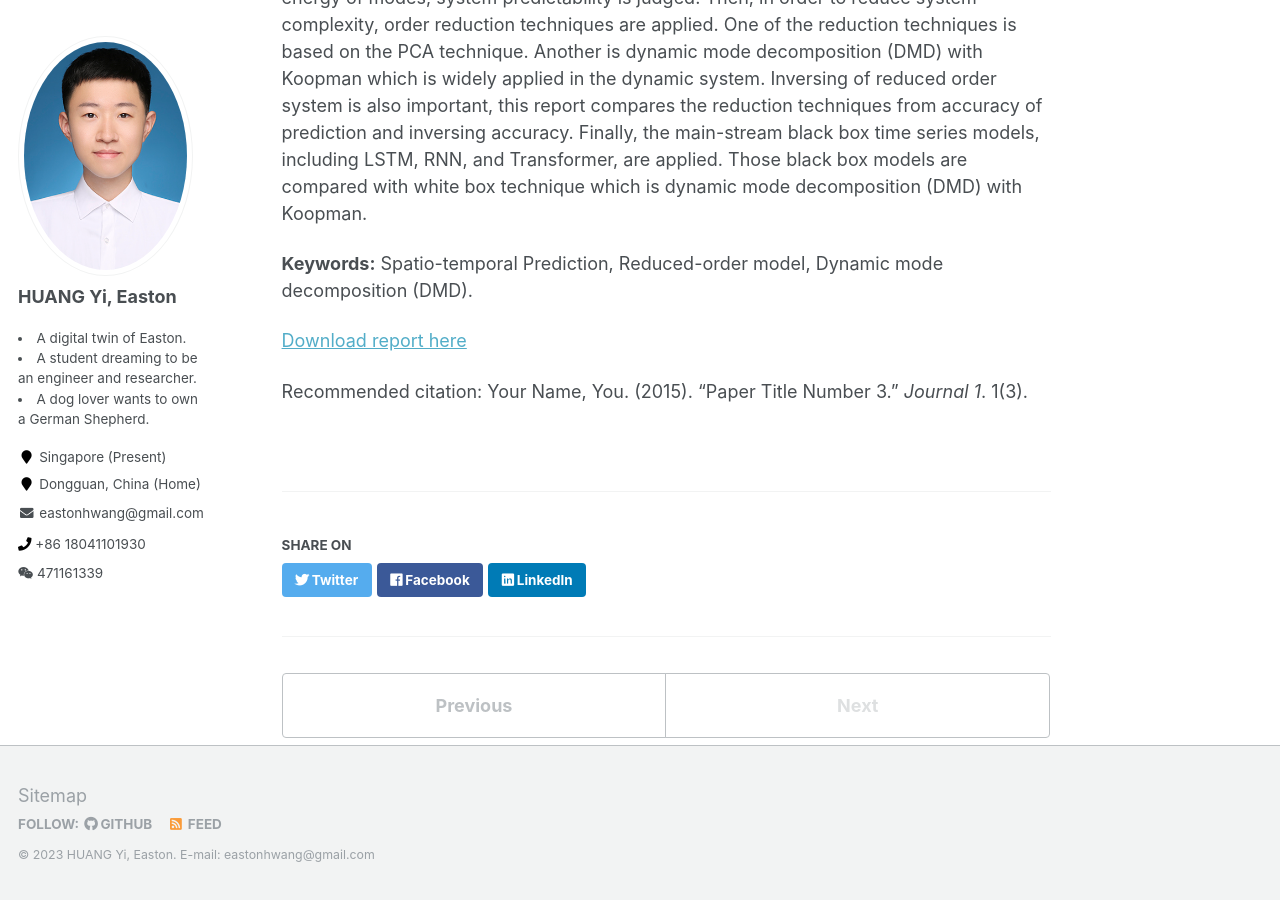
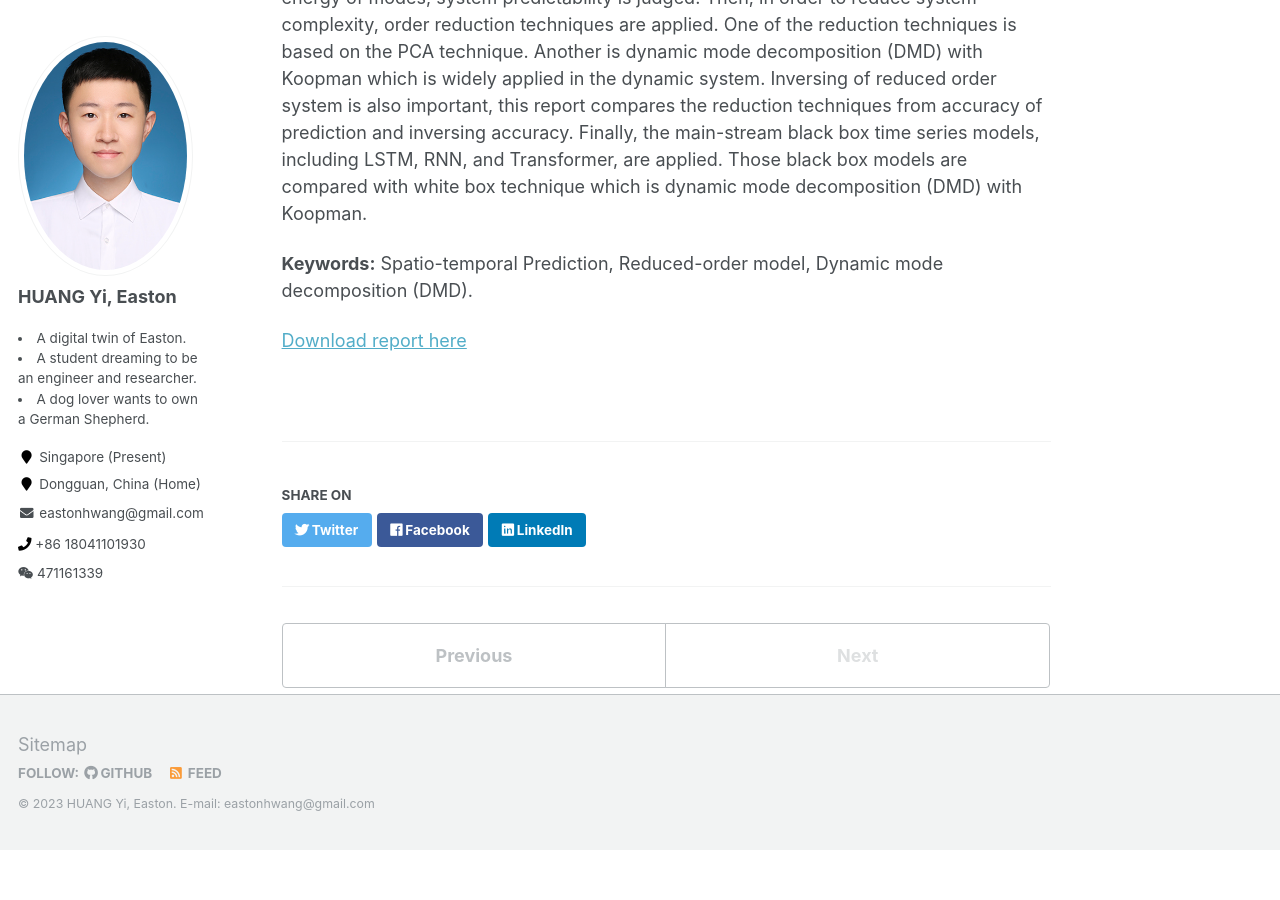
Before and after one commit to easton-hy/easton-hy.github.io, a Jekyll site: the page built from _publications/2015-10-01-paper-title-number-3.md, in a window 1280 px wide and 900 px high, scrolled down 621 px. Built offline with Jekyll 4.4.1, drawn with Linux system fonts in a browser that asks for light colours; after the commit the page ends 1471 px from its top, so only the background shows below that.

Commit message:
Update 2015-10-01-paper-title-number-3.md

```diff
--- a/_publications/2015-10-01-paper-title-number-3.md
+++ b/_publications/2015-10-01-paper-title-number-3.md
@@ -15,6 +15,4 @@ Spatio-temporal (ST) earthquakes prediction is significant for prevention of dam
 
 **Keywords:** Spatio-temporal Prediction, Reduced-order model, Dynamic mode decomposition (DMD).
 
-[Download report here](http://academicpages.github.io/files/paper3.pdf)
-
-Recommended citation: Your Name, You. (2015). "Paper Title Number 3." <i>Journal 1</i>. 1(3).
+[Download report here](http://academicpages.github.io/files/ME5311_final.pdf)
```
